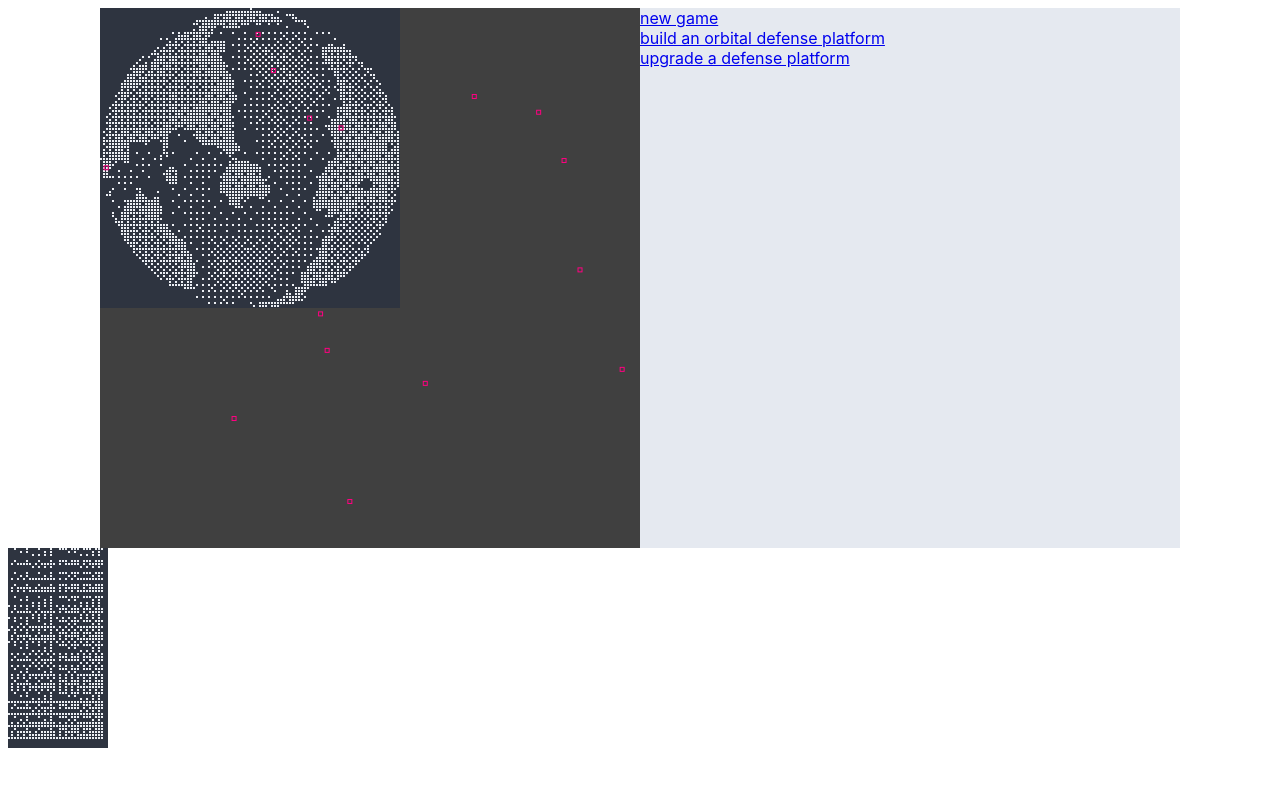
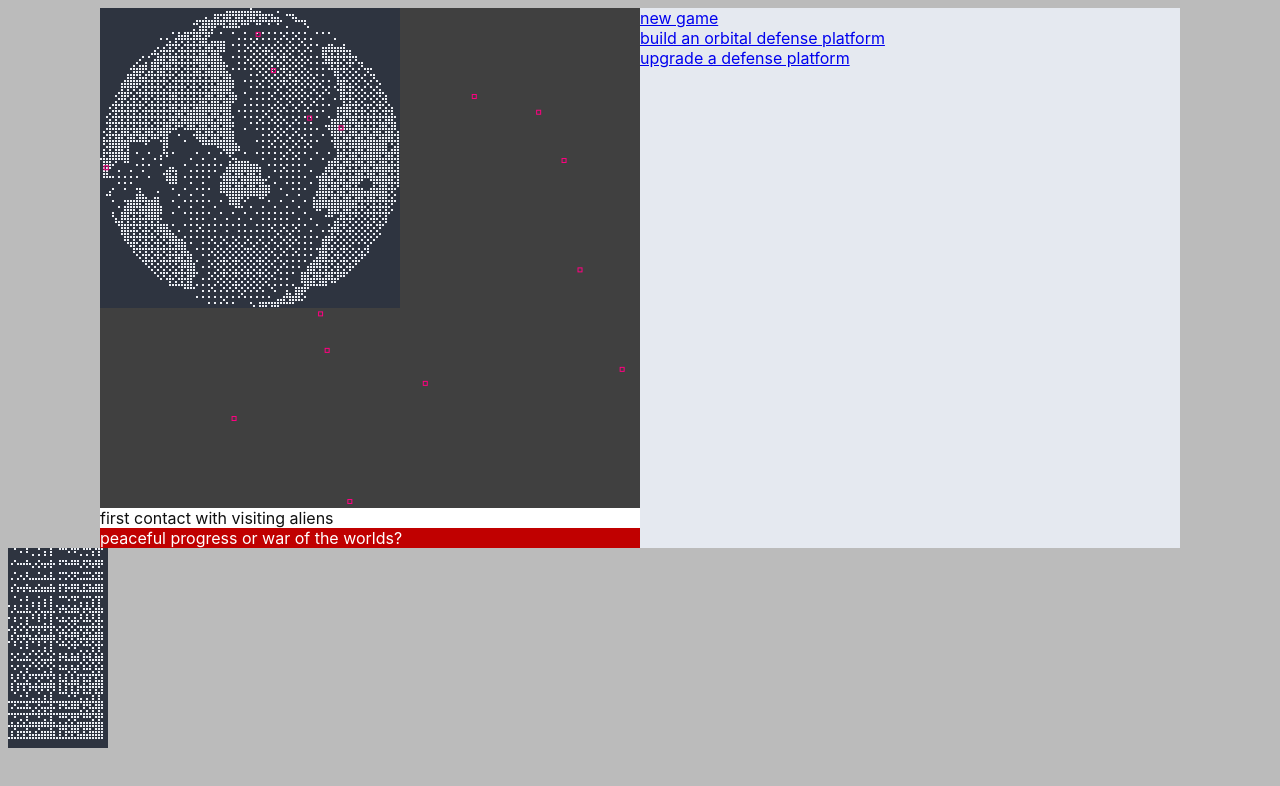
Before and after one commit to mvasilkov/space2021, a plain HTML site: page index.html in a window 1280 px wide. Drawn offline with Linux system fonts and the light colour scheme; animation ran at ten frames a second.

Commit message:
Headline layout

```diff
--- a/index.html
+++ b/index.html
@@ -11,6 +11,12 @@
             <div id="p1">
                 <canvas id="s"></canvas>
                 <canvas id="a"></canvas>
+                <div id="news">
+                    <div class="h1">
+                        first contact with visiting aliens
+                        <div class="h2">peaceful progress or war of the worlds?</div>
+                    </div>
+                </div>
             </div>
             <div id="p2">
                 <div id="fn-start">
--- a/stylesheets/app.css
+++ b/stylesheets/app.css
@@ -1,6 +1,7 @@
 @charset "utf-8";
 
 body {
+    background: #bbb;
     font-family: -apple-system, 'Segoe UI', 'DejaVu Sans', system-ui, sans-serif;
 }
 
@@ -36,3 +37,21 @@ canvas {
     height: 200px;
     width: 100px;
 }
+
+#news {
+    display: flex;
+    flex-direction: column-reverse;
+    height: 540px;
+    position: absolute;
+    width: 540px;
+}
+
+.h1 {
+    background: #fff;
+    color: #101010;
+}
+
+.h2 {
+    background: #c00000;
+    color: #fff;
+}
```
